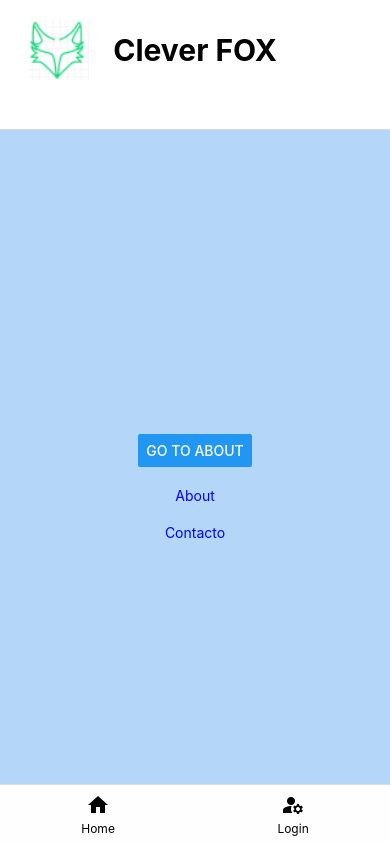
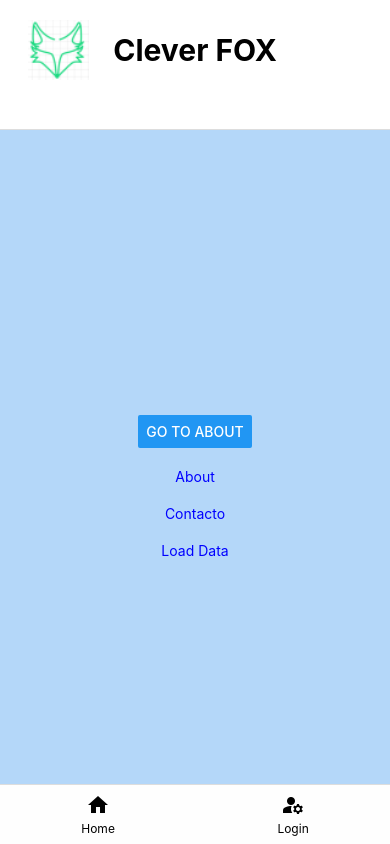
Before and after one commit to rrufino71/reactnativeapp, a React Native app: screen /Home in a window 390 px wide. Built offline with nearby package versions, Linux system fonts and the light colour scheme.

Commit message:
asyncstorage

```diff
--- a/screens/LoginScreen.jsx
+++ b/screens/LoginScreen.jsx
@@ -16,6 +16,7 @@ import { NotificationArea } from "../components/NotificationArea";
 import { AuthContext } from "../contexts/AuthContext";
 import { useNavigation } from "@react-navigation/native";
 import { Visibility, VisibilityOff } from "../components/Icons";
+import AsyncStorage from "@react-native-async-storage/async-storage";
 
 export default function LoginScreen() {
   const initialData = {
@@ -87,19 +88,19 @@ export default function LoginScreen() {
       setResponse(result);
 
       if (result.status) {
-        //Alert.alert(`Bienvenido ${result.message.name}, logueo exitoso`);
-
         const datosUsuario = {
           ...result.data,
           token: result.token,
           mensaje: result.mensaje,
         };
-        //console.log(datosUsuario);
         setUsuario(datosUsuario);
         setTipoMensaje(2);
         setMensaje(result.message);
         setIsAuthenticated(true);
         setUsuarioNombre(datosUsuario.name);
+        console.log(usuario);
+        saveData();
+
         navigation.replace("Home");
       } else {
         //Alert.alert(`Bienvenido ${result.message}, logueo fail`);
@@ -112,6 +113,15 @@ export default function LoginScreen() {
 
   const togglePasswordVisibility = () => {
     setOcultaPass(!ocultaPass);
+  };
+
+  const saveData = async () => {
+    try {
+      await AsyncStorage.setItem("usuario", JSON.stringify(usuario));
+      console.log("Data saved successfully!");
+    } catch (error) {
+      console.error("Error saving data: ", error);
+    }
   };
 
   return (
--- a/screens/MainScreen.jsx
+++ b/screens/MainScreen.jsx
@@ -3,11 +3,32 @@ import { View, StyleSheet, Button, Text } from "react-native";
 import { useSafeAreaInsets } from "react-native-safe-area-context";
 import { NotificationArea } from "../components/NotificationArea";
 import { AuthContext } from "../contexts/AuthContext";
+import AsyncStorage from "@react-native-async-storage/async-storage";
 
 export default function MainScreen({ navigation }) {
   const insets = useSafeAreaInsets();
 
   const { mensaje } = useContext(AuthContext);
+
+  const loadData = async () => {
+    try {
+      const storedData = await AsyncStorage.getItem("usuario");
+      if (storedData !== null) {
+        const data = JSON.parse(storedData); // Convertir de vuelta a objeto
+        //console.log("Datos recuperados:", data);
+        console.log("id:", data.id);
+        console.log("name:", data.name);
+        console.log("mail:", data.email);
+        console.log("cumple:", data.cumple);
+        console.log("telefono:", data.telefono);
+        console.log("token:", data.token);
+      } else {
+        console.log("Sin datos para mostrar");
+      }
+    } catch (error) {
+      console.error("Error leyendo datos: ", error);
+    }
+  };
 
   return (
     <View
@@ -34,12 +55,9 @@ export default function MainScreen({ navigation }) {
       >
         Contacto
       </Text>
-      {/* <Text
-        style={{ color: "blue", marginTop: 20 }}
-        onPress={() => navigation.navigate("Login")}
-      >
-        Login
-      </Text> */}
+      <Text style={{ color: "blue", marginTop: 20 }} onPress={loadData}>
+        Load Data
+      </Text>
 
       {mensaje && <NotificationArea notificacion={mensaje}></NotificationArea>}
     </View>
--- a/screens/ProfileScreen.jsx
+++ b/screens/ProfileScreen.jsx
@@ -19,8 +19,8 @@ import { updateUser } from "../libs/auth";
 import { NotificationArea } from "../components/NotificationArea";
 import { AuthContext } from "../contexts/AuthContext";
 import { useNavigation } from "@react-navigation/native";
-
 import DateTimePicker from "@react-native-community/datetimepicker";
+import AsyncStorage from "@react-native-async-storage/async-storage";
 
 export default function ProfileScreen() {
   const {
@@ -175,6 +175,17 @@ export default function ProfileScreen() {
     }
   }, [showPicker]);
 
+  const removeData = async () => {
+    try {
+      //await AsyncStorage.removeItem("userName");
+      await AsyncStorage.removeItem("usuario");
+      //await AsyncStorage.clear();
+      console.log("Data removed successfully");
+    } catch (error) {
+      console.error("Error removing data: ", error);
+    }
+  };
+
   return (
     <>
       <KeyboardAvoidingView
@@ -306,6 +317,7 @@ export default function ProfileScreen() {
               onPress={() => {
                 setIsAuthenticated(false);
                 setUsuarioNombre(null);
+                removeData();
                 navigation.navigate("Login");
               }}
             >
```
Also changed, not shown: package.json (+4 -3 lines), 1 other file (tests, documents, lock files or other folders).
